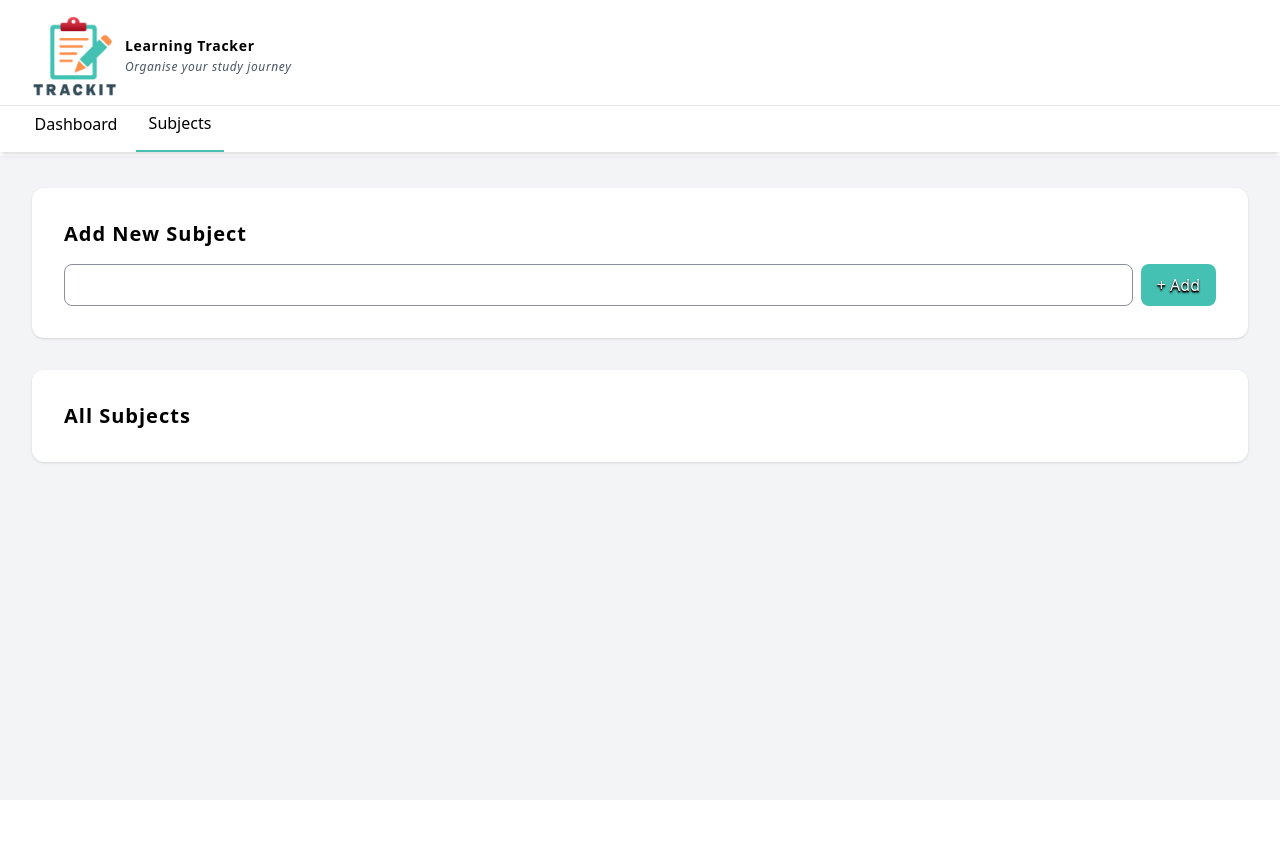
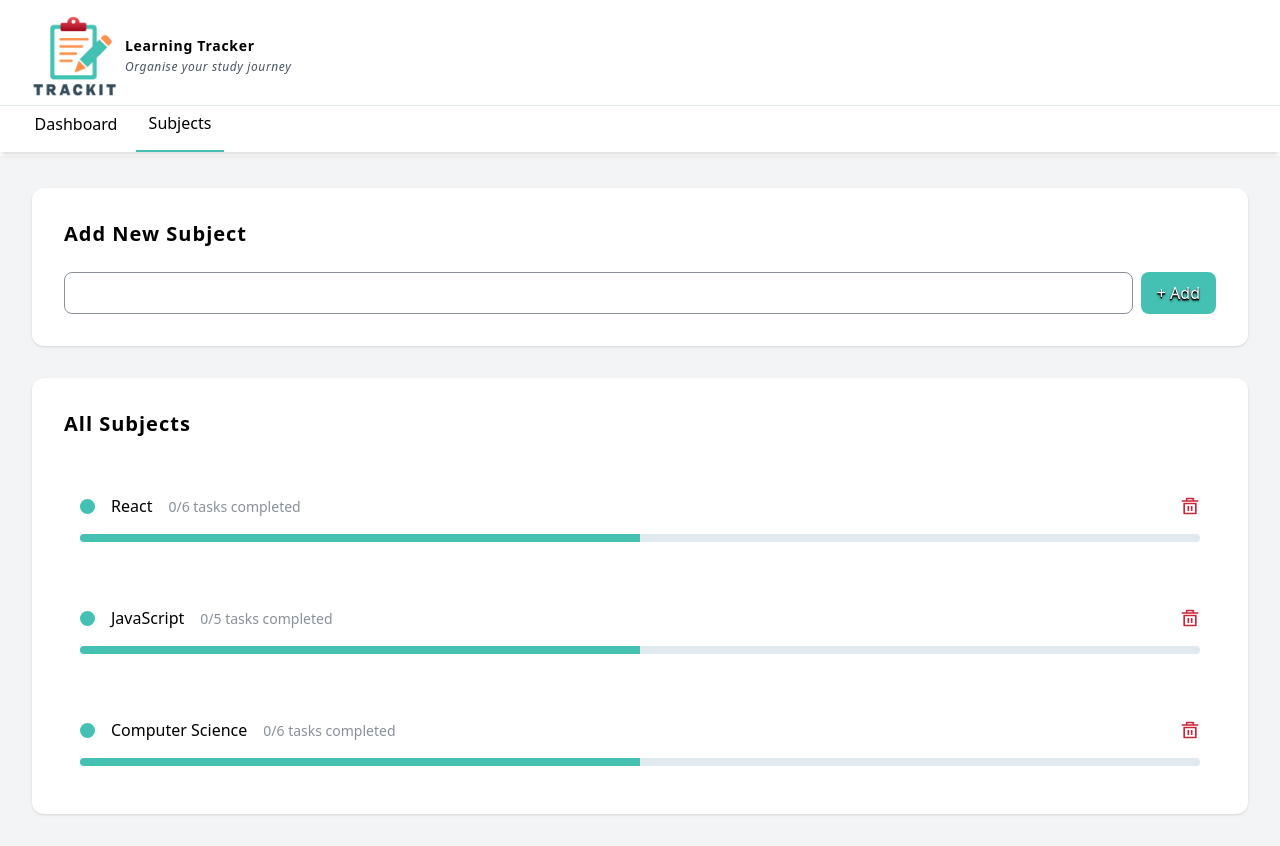
Before and after one commit to A-Karim2003/TrackIt, a React (Vite) app: page /Subjects in a window 1280 px wide. Before the commit the page ends 800 px from the top, so only its background shows below. Built offline with nearby package versions, Linux system fonts and the light colour scheme; data requests are answered from the project's data file.

Commit message:
Make Subject a resuable component.

```diff
--- a/src/components/AllSubjects.jsx
+++ b/src/components/AllSubjects.jsx
@@ -1,10 +1,30 @@
+import { useSubjects } from "../context/SubjectsProvider";
+import { RiDeleteBin5Line } from "react-icons/ri";
+
 import Card from "./Card";
+import LoadingSpinner from "./LoadingSpinner";
 import SectionTitle from "./SectionTitle";
+import Subject from "./Subject";
 
 function AllSubjects() {
+  const { subjects, status } = useSubjects();
+
+  if (status === "loading") return <LoadingSpinner />;
+
   return (
-    <Card>
+    <Card className="flex flex-col gap-8">
       <SectionTitle title="All Subjects" />
+
+      <div className="flex flex-col gap-8 ">
+        {subjects.map((subject) => (
+          <Subject key={subject.id} subject={subject}>
+            <small className="text-[14px] text-customGrey">
+              {`0/${subject.tasks.length}`} tasks completed
+            </small>
+            <RiDeleteBin5Line className="ml-auto text-customRed h-5 w-5" />
+          </Subject>
+        ))}
+      </div>
     </Card>
   );
 }
--- a/src/components/SectionTitle.jsx
+++ b/src/components/SectionTitle.jsx
@@ -1,5 +1,5 @@
 function SectionTitle({ title }) {
-  return <h3 className="font-bold text-xl tracking-[1px]">{title}</h3>;
+  return <h3 className="font-bold text-xl tracking-[1px] mb-2">{title}</h3>;
 }
 
 export default SectionTitle;
--- a/src/components/SubjectProgress.jsx
+++ b/src/components/Subject.jsx
@@ -1,20 +1,18 @@
 import { useNavigate } from "react-router-dom";
 
-function SubjectProgress({ subjectName, taskQuantity }) {
+function Subject({ subject, children }) {
   const navigate = useNavigate();
 
   return (
     <div
-      className="flex flex-col hover:bg-gray-100 p-4 rounded-xl cursor-pointer"
-      onClick={() => navigate("subjects")}
+      className={`flex flex-col hover:bg-gray-100 p-4 rounded-xl cursor-pointer `}
+      onClick={() => navigate("/subjects")}
     >
       <div className="flex items-center gap-4 j">
         <div className="h-[15px] w-[15px] bg-customGreen rounded-full"></div>
-        <h4>{subjectName}</h4>
-        <small className="text-[14px] text-customGrey">
-          {taskQuantity} tasks
-        </small>
-        <small className="text-[14px] text-customGrey ml-auto">50%</small>
+        <h4>{subject.name}</h4>
+
+        {children}
       </div>
       <div className="w-full h-2 bg-slate-200 mt-4 rounded-lg relative overflow-hidden">
         <div className="absolute left-0 bg-customGreen h-full w-[50%]"></div>
@@ -23,4 +21,4 @@ function SubjectProgress({ subjectName, taskQuantity }) {
   );
 }
 
-export default SubjectProgress;
+export default Subject;
--- a/src/components/SubjectOverview.jsx
+++ b/src/components/SubjectOverview.jsx
@@ -1,7 +1,7 @@
 import { useSubjects } from "../context/SubjectsProvider";
 import Card from "./Card";
 import SectionTitle from "./SectionTitle";
-import SubjectProgress from "./SubjectProgress";
+import Subject from "./Subject";
 
 function SubjectOverview() {
   const { subjects } = useSubjects();
@@ -15,15 +15,14 @@ function SubjectOverview() {
       </div>
 
       <div className="flex flex-col gap-8 ">
-        {subjects.map((subject) => {
-          return (
-            <SubjectProgress
-              key={subject.id}
-              subjectName={subject.name}
-              taskQuantity={subject.tasks.length}
-            />
-          );
-        })}
+        {subjects.map((subject) => (
+          <Subject key={subject.id} subject={subject}>
+            <small className="text-[14px] text-customGrey">
+              {subject.tasks.length} tasks
+            </small>
+            <small className="text-[14px] text-customGrey ml-auto">50%</small>
+          </Subject>
+        ))}
       </div>
     </Card>
   );
```
